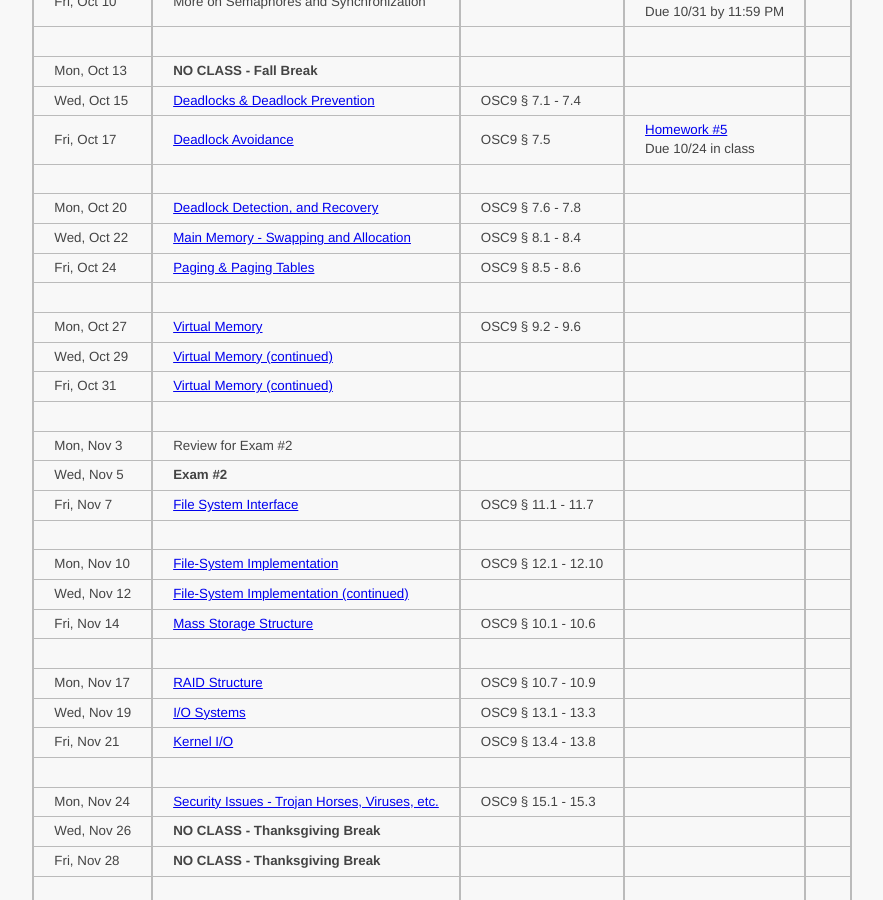
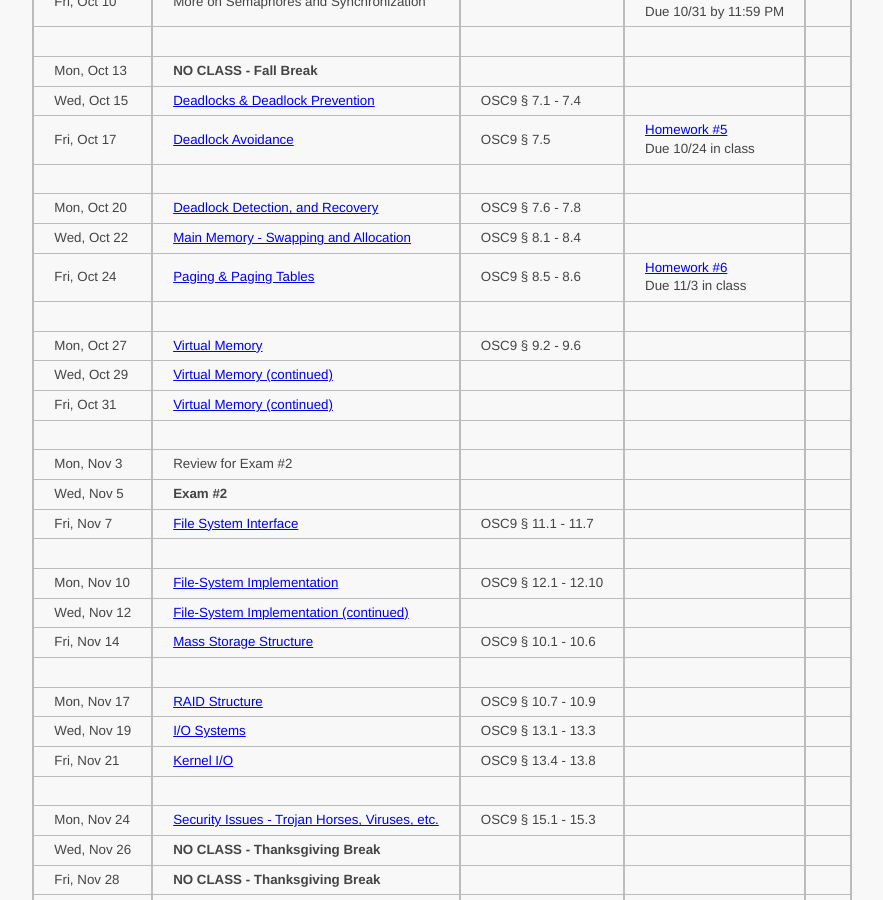
Before and after one commit to ycpcs/cs420-fall2014, a Jekyll site: the page built from schedule.md, in a window 1280 px wide and 900 px high, scrolled down 1047 px. Shown: the whole window, without its empty margins (121-1004 px from the left). Built offline with Jekyll 4.4.1, drawn with Linux system fonts in a browser that asks for light colours; Markdown is read by kramdown in place of the engine named in the settings.

Commit message:
added homework #6

```diff
--- a/schedule.md
+++ b/schedule.md
@@ -44,7 +44,7 @@ Additional content will be added as it becomes available throughout the semester
 >|||||
 >| Mon, Oct 20    |  [Deadlock Detection, and Recovery](lectures/lecture13+14+15_deadlock.pdf)                        |  OSC9 § 7.6 - 7.8     |                       |
 >| Wed, Oct 22    |  [Main Memory - Swapping and Allocation](lectures/lecture16_main_memory.pdf)                      |  OSC9 § 8.1 - 8.4     |                       |
->| Fri, Oct 24    |  [Paging & Paging Tables](lectures/lecture17_paging_and_page_tables.pdf)                          |  OSC9 § 8.5 - 8.6     |                       |  <!-- homework6 -->
+>| Fri, Oct 24    |  [Paging & Paging Tables](lectures/lecture17_paging_and_page_tables.pdf)                          |  OSC9 § 8.5 - 8.6     | [Homework #6](homework/Homework_Assignment_6.txt) <br> Due 11/3 in class |  <!-- homework6 -->
 >|||||
 >| Mon, Oct 27    |  [Virtual Memory](lectures/lecture18_virtual_memory.pdf)                                          |  OSC9 § 9.2 - 9.6     |                       |
 >| Wed, Oct 29    |  [Virtual Memory (continued)](lectures/lecture18_virtual_memory.pdf)                              |                       |                       |
```
Also changed, not shown: 1 other file.
